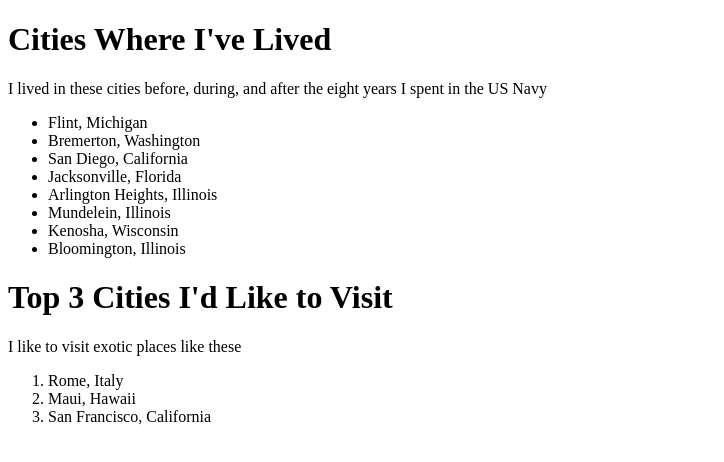
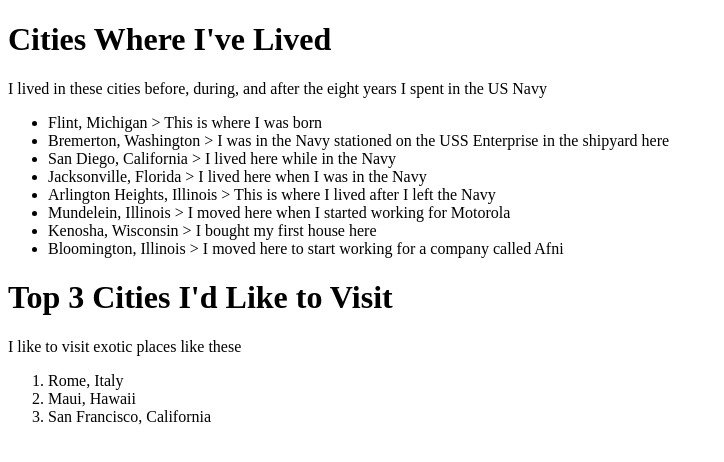
Before and after one commit to pschlenker-sf/statefarm-adt-paul-first-website, a plain HTML site: page index.html in a window 1280 px wide. Shown: the whole page, without its empty margins (0-724 px from the left). Drawn offline with Linux system fonts and the light colour scheme.

Commit message:
Add reasons for living in each location

```diff
--- a/index.html
+++ b/index.html
@@ -7,14 +7,14 @@
     <h1>Cities Where I've Lived</h1>
     <p>I lived in these cities before, during, and after the eight years I spent in the US Navy</p>
     <ul>
-        <li>Flint, Michigan</li>
-        <li>Bremerton, Washington</li>
-        <li>San Diego, California</li>
-        <li>Jacksonville, Florida</li>
-        <li>Arlington Heights, Illinois</li>
-        <li>Mundelein, Illinois</li>
-        <li>Kenosha, Wisconsin</li>
-        <li>Bloomington, Illinois</li>
+        <li>Flint, Michigan<span> &gt; This is where I was born</span></li>
+        <li>Bremerton, Washington<span> &gt; I was in the Navy stationed on the USS Enterprise in the shipyard here</span></li>
+        <li>San Diego, California<span> &gt; I lived here while in the Navy</span></li>
+        <li>Jacksonville, Florida<span> &gt; I lived here when I was in the Navy</span></li>
+        <li>Arlington Heights, Illinois<span> &gt; This is where I lived after I left the Navy</span></li>
+        <li>Mundelein, Illinois<span> &gt; I moved here when I started working for Motorola</span></li>
+        <li>Kenosha, Wisconsin<span> &gt; I bought my first house here</span></li>
+        <li>Bloomington, Illinois<span> &gt; I moved here to start working for a company called Afni</span></li>
     </ul>
     <h1>Top 3 Cities I'd Like to Visit</h1>
     <p>I like to visit exotic places like these</p>
```
